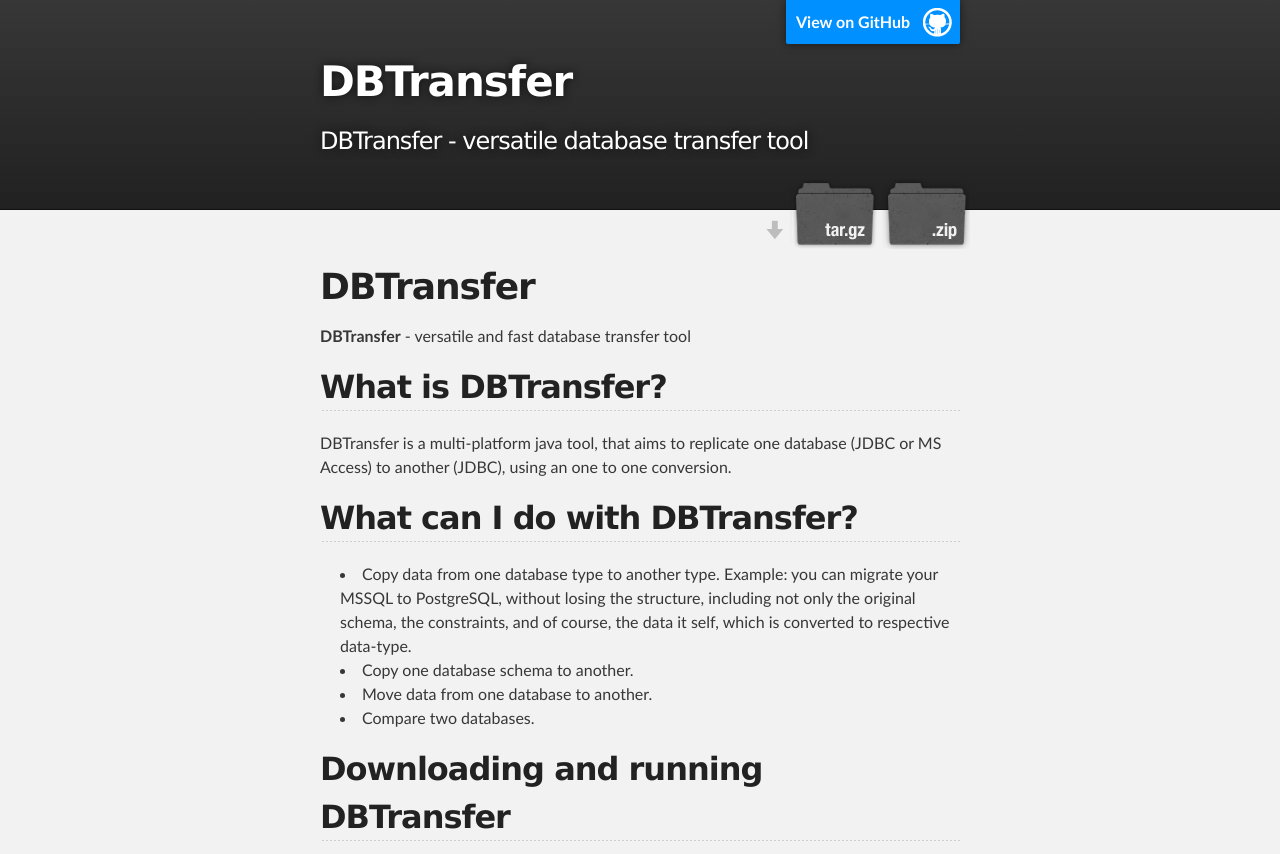
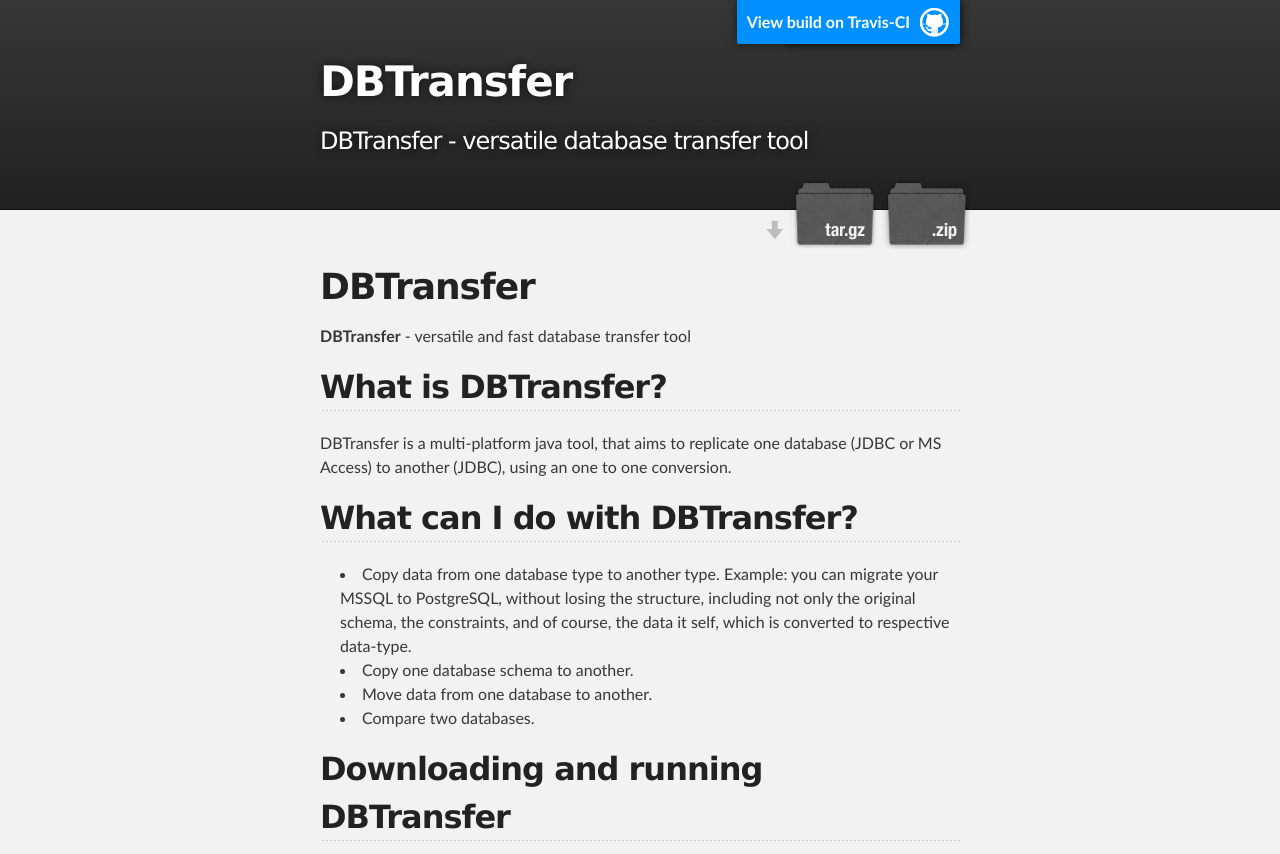
Before and after one commit to evolute-pt/dbtransfer, a plain HTML site: page index.html in a window 1280 px wide. Shown: the top 854 px of the page. Drawn offline with Linux system fonts and the light colour scheme.

Commit message:
link to Travis-CI

```diff
--- a/index.html
+++ b/index.html
@@ -17,6 +17,7 @@
     <div id="header_wrap" class="outer">
         <header class="inner">
           <a id="forkme_banner" href="https://github.com/evolute-pt/dbtransfer">View on GitHub</a>
+          <a id="forkme_banner" href="https://travis-ci.org/evolute-pt/dbtransfer/">View build on Travis-CI</a>
 
           <h1 id="project_title">DBTransfer</h1>
           <h2 id="project_tagline">DBTransfer - versatile database transfer tool</h2>
```
